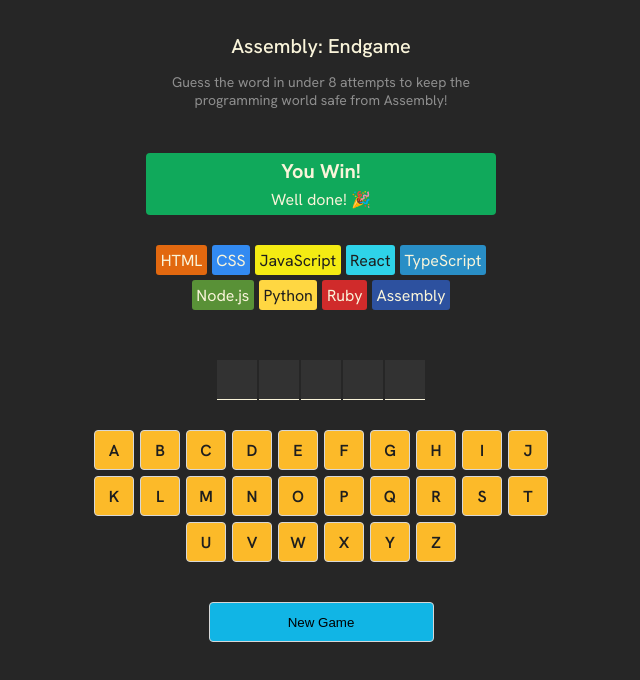
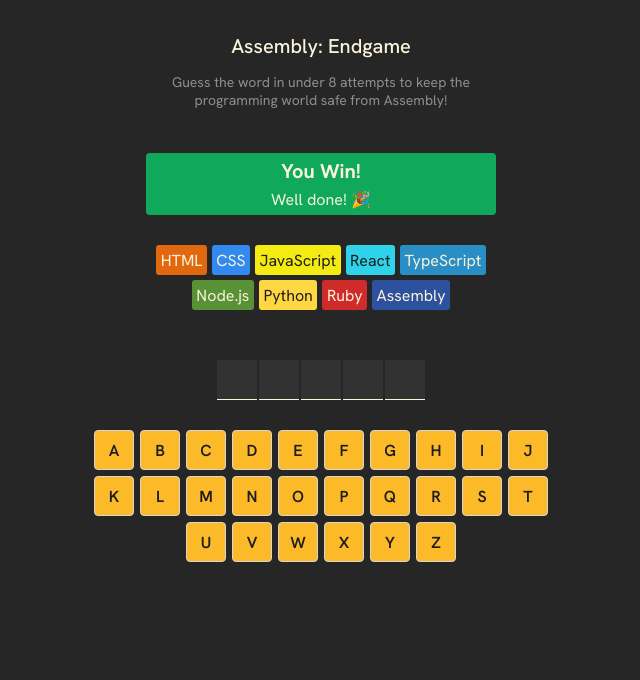
Before and after one commit to surya-441/first-react, a React (Vite) app: page /assembly-endgame in a window 1280 px wide. Shown: the top 680 px of the page, without its empty margins (319-959 px from the left). Built offline with nearby package versions, Linux system fonts and the light colour scheme; no server answers; what @huggingface/inference would draw is missing.

Commit message:
new game shows only when game over

```diff
--- a/src/componenets/AssemblyEndgameMain.jsx
+++ b/src/componenets/AssemblyEndgameMain.jsx
@@ -8,6 +8,8 @@
     const [ guessedLetters, setGuessedLetters ] = useState([]);
 
     const wrongGuessCount = guessedLetters.reduce((acc, ch)=> acc += currentWord.includes(ch) ? 0 : 1, 0)
+    const isGameOver = (wrongGuessCount >=  languages.length || currentWord.split("").every(ch => guessedLetters.includes(ch)));
+    console.log(isGameOver)
 
     const alphabet = "abcdefghijklmnopqrstuvwxyz";
 
@@ -54,7 +56,7 @@
             <section className='keyboard'>
                 {alphabetArray}
             </section>
-            <button className='new-game-button'>New Game</button>
+            {isGameOver && <button className='new-game-button'>New Game</button>}
         </main>
     );
 }
```
